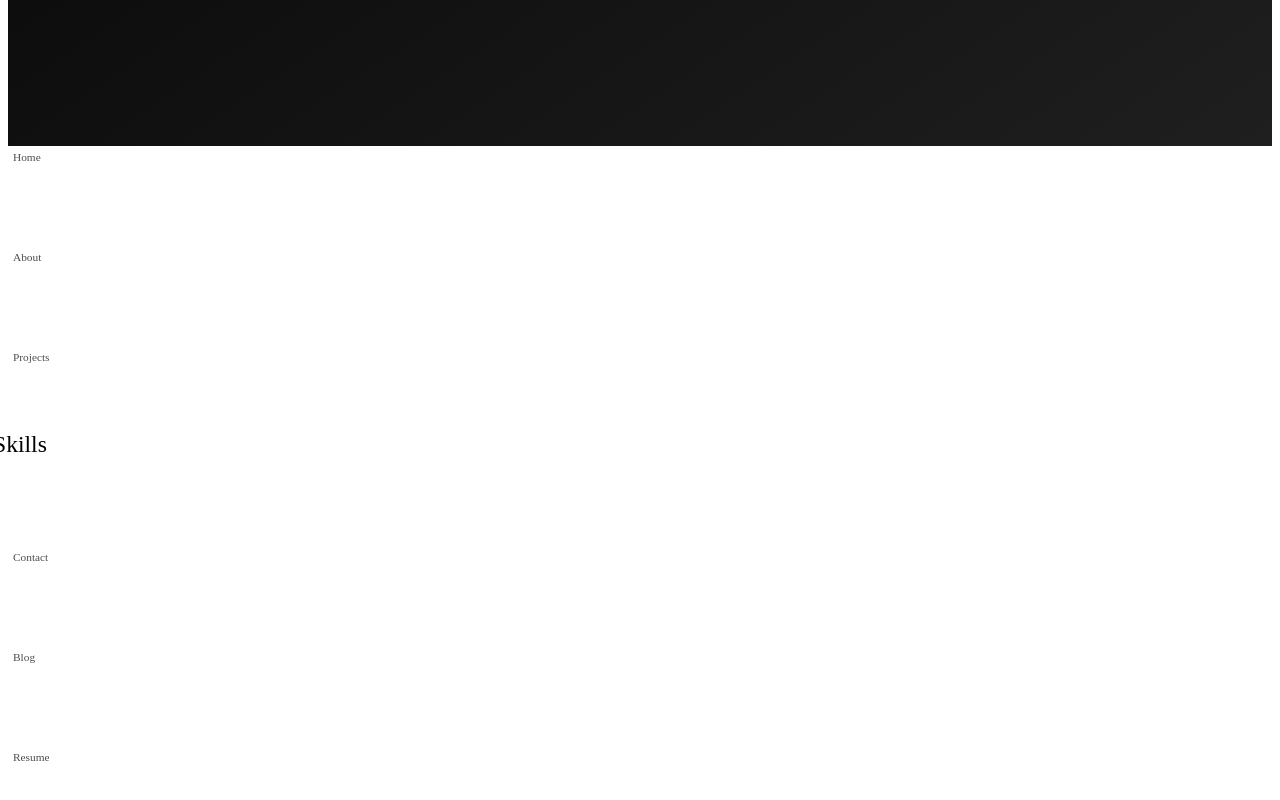
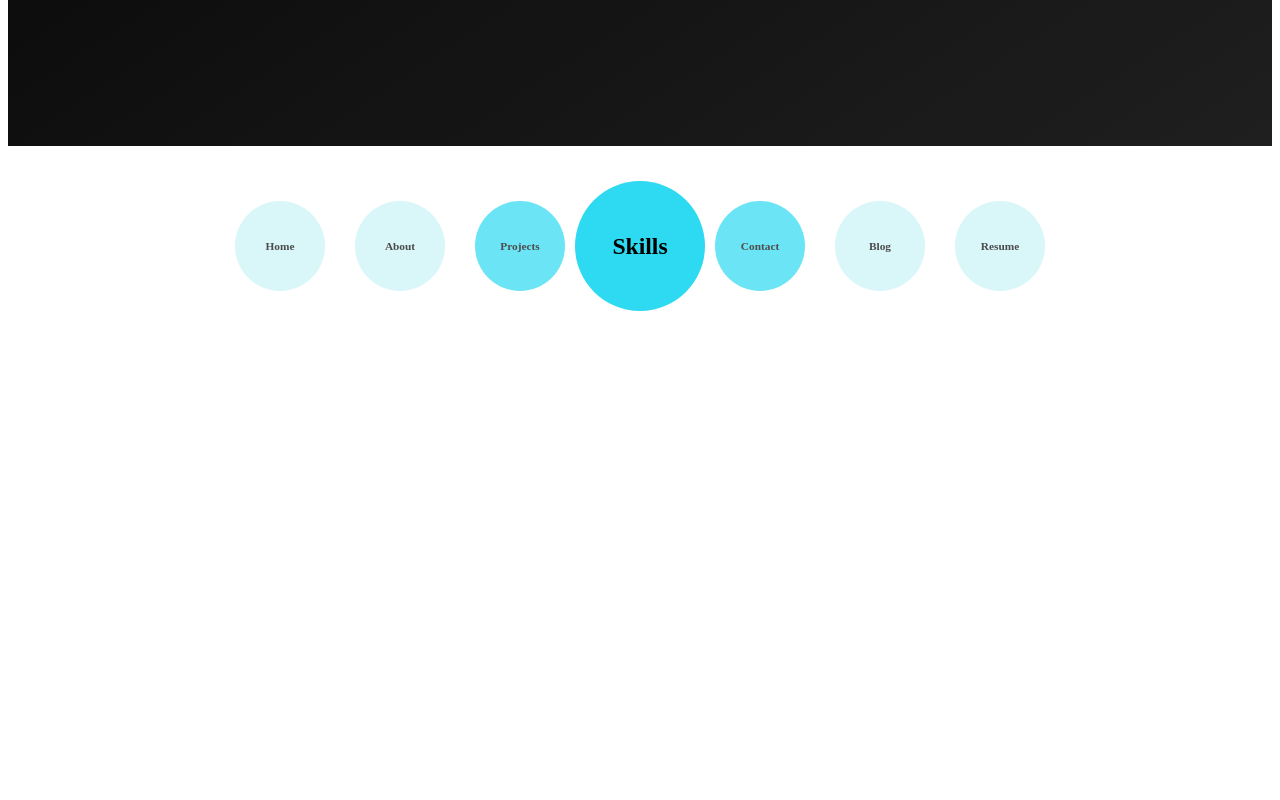
Before and after one commit to dilukaathukorala/My-Portfolio, a Next.js app: page / in a window 1280 px wide. Shown: the part 694-1494 px from the top of the page. After the commit the page ends 1048 px from the top, so only its background shows below. Built offline with nearby package versions, Linux system fonts and the light colour scheme.

Commit message:
Update navigation bar css

```diff
--- a/styles/Navbar.css
+++ b/styles/Navbar.css
@@ -1,35 +1,38 @@
-.navbar-container {
+.wheel-wrapper {
   display: flex;
-  overflow-x: auto;
-  scroll-snap-type: x mandatory;
-  gap: 1rem;
-  padding: 1rem;
-  background: #111;
-  white-space: nowrap;
   justify-content: center;
-  scrollbar-width: none; /* Firefox */
+  align-items: center;
+  overflow: hidden;
+  width: 100%;
+  height: 200px;
+  touch-action: pan-y;
 }
 
-.navbar-container::-webkit-scrollbar {
-  display: none; /* Chrome/Safari */
+.wheel-fixed {
+  display: flex;
+  gap: 20px;
+  transition: transform 0.3s ease;
+  justify-content: center;
+  align-items: center;
 }
 
-.nav-item {
-  flex: 0 0 auto;
-  scroll-snap-align: center;
-  background: #222;
-  color: white;
-  padding: 0.75rem 1.25rem;
-  border-radius: 999px;
-  font-size: 1rem;
-  transition: transform 0.3s ease, font-size 0.3s ease, background 0.3s ease;
-  opacity: 0.6;
+.wheel-item {
+  display: flex;
+  justify-content: center;
+  align-items: center;
+  border-radius: 50%;
+  background-color: #2ddaf1;
+  color: black;
+  font-weight: bold;
+  transition: transform 0.3s ease, opacity 0.3s ease;
+  text-align: center;
+  user-select: none;
 }
 
-.nav-item.active {
-  transform: scale(1.3);
-  font-size: 1.25rem;
-  background: #22d3ee; /* cyan-400 */
-  color: #000;
-  opacity: 1;
+.wheel-item.selected {
+  z-index: 2;
 }
+
+.wheel-item:not(.selected):not(.clickable) {
+  background-color: #c9f2f7;
+}
```
